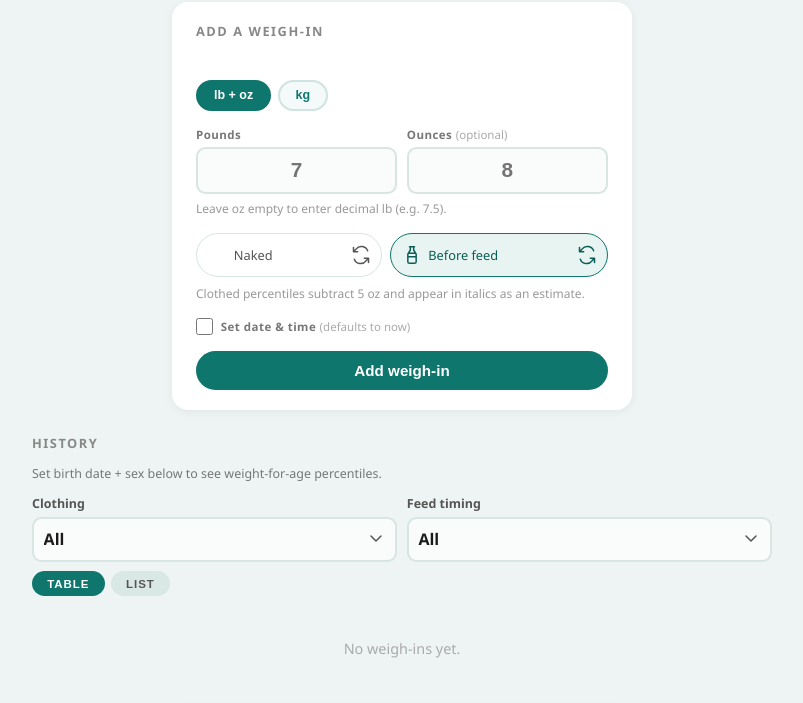
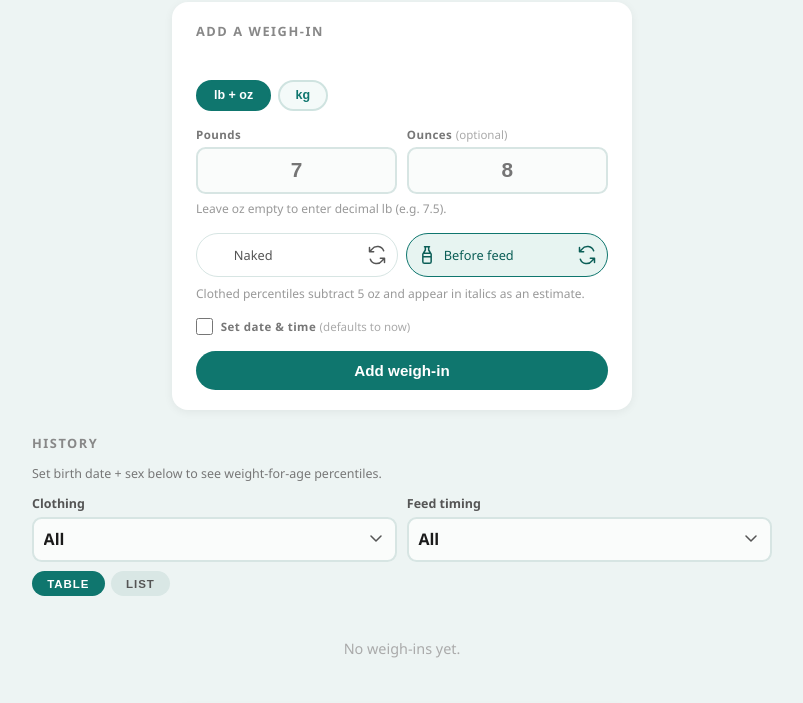
Before and after one commit to jackowayed/tools, a website: page baby-weight.html in a window 1280 px wide. Shown: the part 85-788 px from the top of the page, without its empty margins (238-1041 px from the left). Drawn offline with Linux system fonts and the light colour scheme.

Commit message:
Keep weight entry pills static width when toggling

```diff
--- a/baby-weight.html
+++ b/baby-weight.html
@@ -197,7 +197,8 @@
     display: flex;
     align-items: center;
     justify-content: space-between;
-    flex: 1 0 auto;
+    flex: 1 1 140px;
+    min-width: 0;
     gap: 0.4rem;
     border: 1px solid #d7e5e3;
     border-radius: 999px;
```
